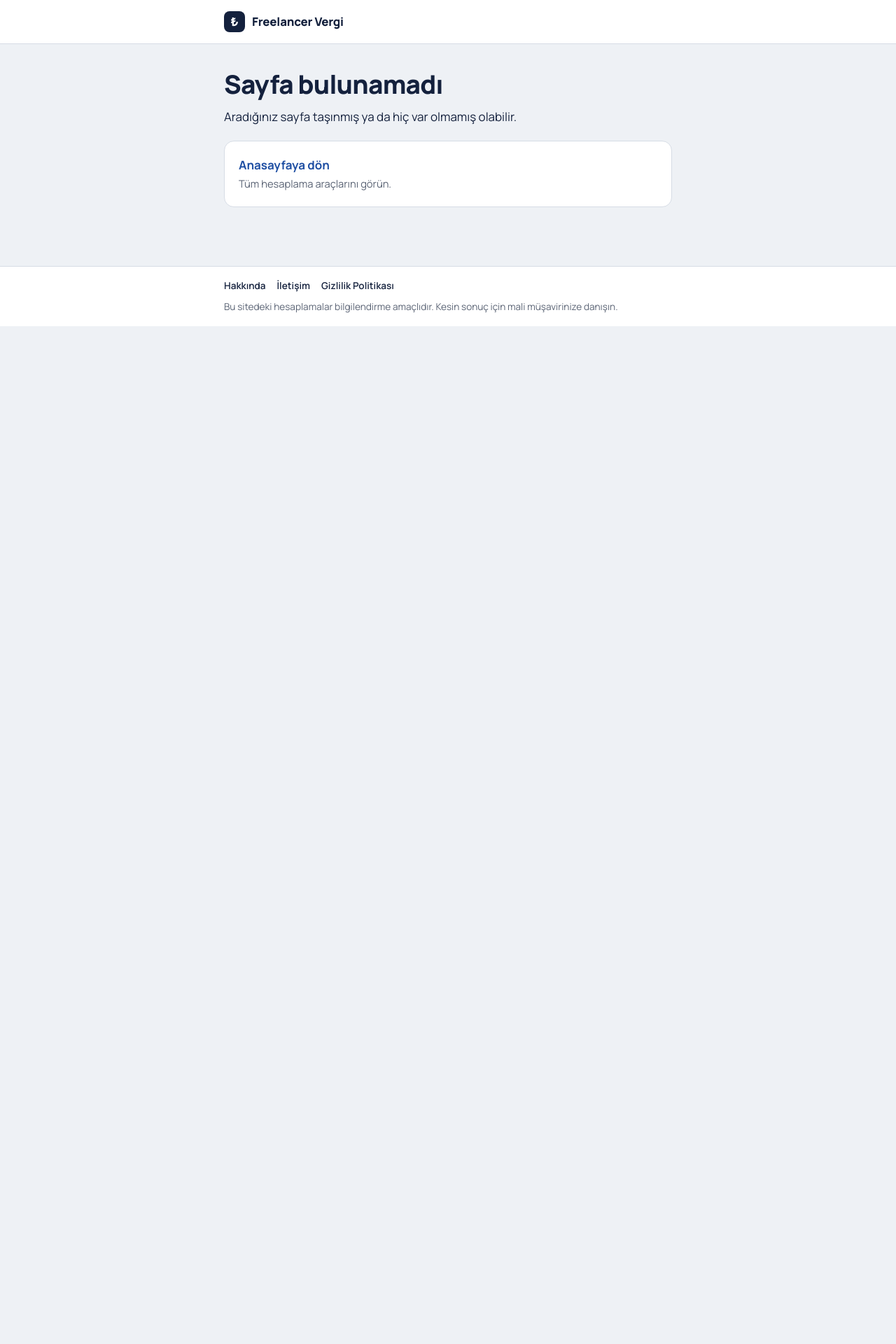
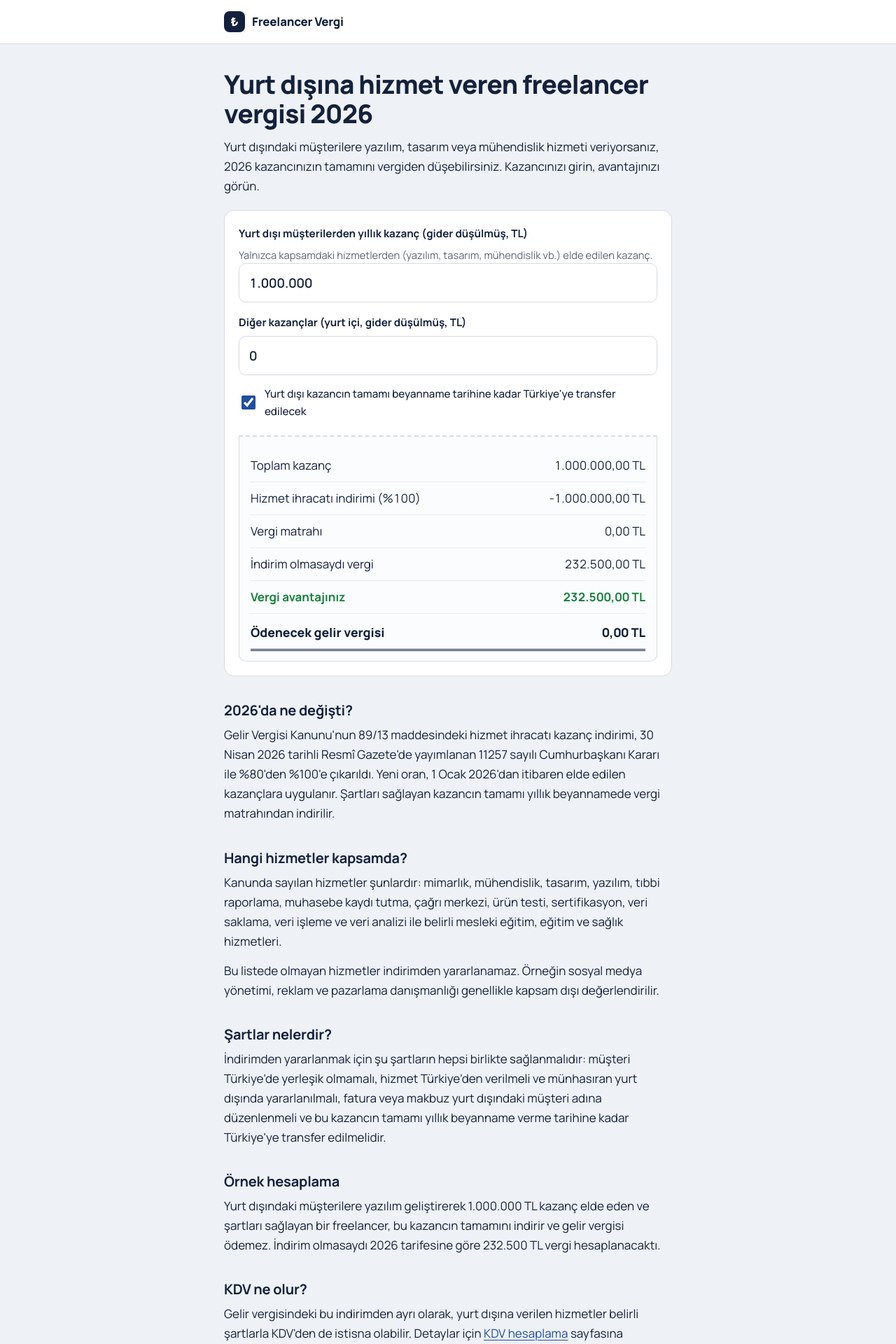
Before and after one commit to yavuzscvk-source/freelancer-vergi, a Next.js app: page /hizmet-ihracati-vergi-indirimi in a window 1280 px wide. Before the commit this address had no page. Shown: the top 1920 px of the page at 70% size. Before the commit the page ends 800 px from the top, so only its background shows below. Built offline with nearby package versions, Linux system fonts and the light colour scheme.

Commit message:
Create page.js

```diff
--- /dev/null
+++ b/app/hizmet-ihracati-vergi-indirimi/page.js
@@ -0,0 +1,37 @@
+import Link from "next/link";
+import Hesaplayici from "./Hesaplayici";
+
+export const metadata = {
+  title: "Yurt Dışına Hizmet Veren Freelancer Vergisi 2026 (%100 İndirim)",
+  description: "2026'da yurt dışı müşterilere verilen yazılım, tasarım ve mühendislik hizmetlerinde kazanç indirimi %100 oldu. Şartları okuyun, vergi avantajınızı hesaplayın.",
+};
+
+export default function HizmetIhracati() {
+  return (
+    <>
+      <h1>Yurt dışına hizmet veren freelancer vergisi 2026</h1>
+      <p>Yurt dışındaki müşterilere yazılım, tasarım veya mühendislik hizmeti veriyorsanız, 2026 kazancınızın tamamını vergiden düşebilirsiniz. Kazancınızı girin, avantajınızı görün.</p>
+
+      <Hesaplayici />
+
+      <h2>2026'da ne değişti?</h2>
+      <p>Gelir Vergisi Kanunu'nun 89/13 maddesindeki hizmet ihracatı kazanç indirimi, 30 Nisan 2026 tarihli Resmî Gazete'de yayımlanan 11257 sayılı Cumhurbaşkanı Kararı ile %80'den %100'e çıkarıldı. Yeni oran, 1 Ocak 2026'dan itibaren elde edilen kazançlara uygulanır. Şartları sağlayan kazancın tamamı yıllık beyannamede vergi matrahından indirilir.</p>
+
+      <h2>Hangi hizmetler kapsamda?</h2>
+      <p>Kanunda sayılan hizmetler şunlardır: mimarlık, mühendislik, tasarım, yazılım, tıbbi raporlama, muhasebe kaydı tutma, çağrı merkezi, ürün testi, sertifikasyon, veri saklama, veri işleme ve veri analizi ile belirli mesleki eğitim, eğitim ve sağlık hizmetleri.</p>
+      <p>Bu listede olmayan hizmetler indirimden yararlanamaz. Örneğin sosyal medya yönetimi, reklam ve pazarlama danışmanlığı genellikle kapsam dışı değerlendirilir.</p>
+
+      <h2>Şartlar nelerdir?</h2>
+      <p>İndirimden yararlanmak için şu şartların hepsi birlikte sağlanmalıdır: müşteri Türkiye'de yerleşik olmamalı, hizmet Türkiye'den verilmeli ve münhasıran yurt dışında yararlanılmalı, fatura veya makbuz yurt dışındaki müşteri adına düzenlenmeli ve bu kazancın tamamı yıllık beyanname verme tarihine kadar Türkiye'ye transfer edilmelidir.</p>
+
+      <h2>Örnek hesaplama</h2>
+      <p>Yurt dışındaki müşterilere yazılım geliştirerek 1.000.000 TL kazanç elde eden ve şartları sağlayan bir freelancer, bu kazancın tamamını indirir ve gelir vergisi ödemez. İndirim olmasaydı 2026 tarifesine göre 232.500 TL vergi hesaplanacaktı.</p>
+
+      <h2>KDV ne olur?</h2>
+      <p>Gelir vergisindeki bu indirimden ayrı olarak, yurt dışına verilen hizmetler belirli şartlarla KDV'den de istisna olabilir. Detaylar için <Link href="/kdv-hesaplama">KDV hesaplama</Link> sayfasına bakabilirsiniz.</p>
+
+      <h2>Önemli not</h2>
+      <p>Hizmetinizin kapsamda olup olmadığı, Upwork veya Fiverr gibi platformlar üzerinden yapılan işlerde müşterinin kim sayılacağı ve belge düzeni gibi konular duruma göre değişir. Beyannamenizden önce mutlaka bir mali müşavire danışın. Yurt içi kazancınızın vergisini ayrıca <Link href="/gelir-vergisi-hesaplama">gelir vergisi hesaplama</Link> aracıyla görebilirsiniz.</p>
+    </>
+  );
+}
```
